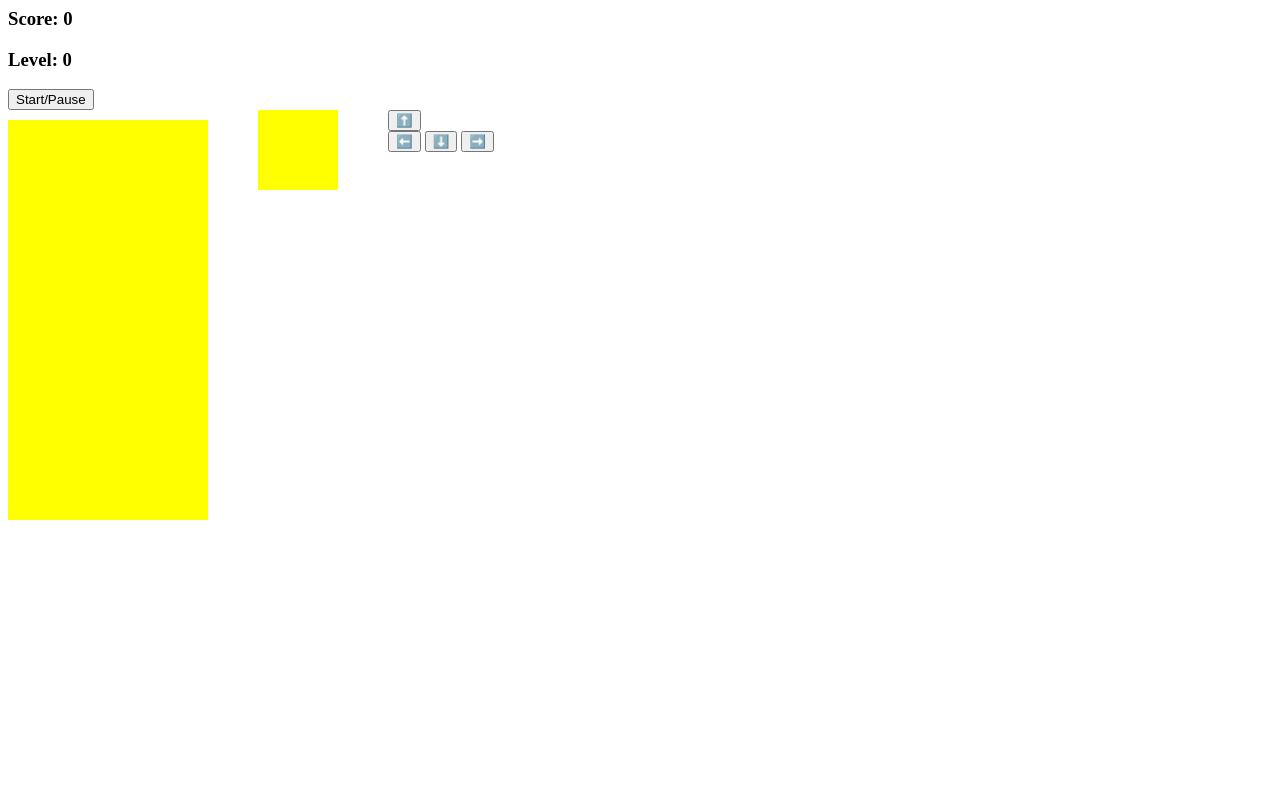
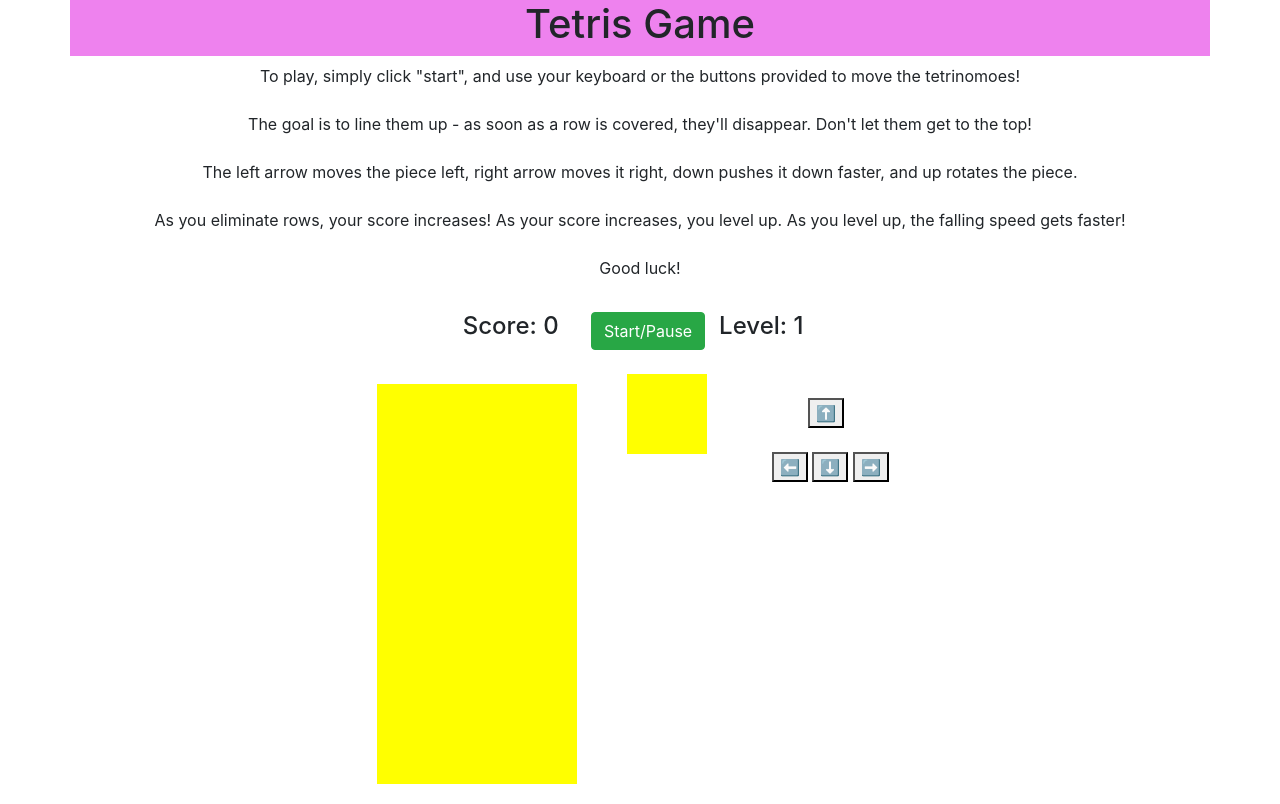
Before and after one commit to brittanyjoiner15/tetris-vanilla, a plain HTML site: page index.html in a window 1280 px wide. Drawn offline with nearby package versions, Linux system fonts and the light colour scheme.

Commit message:
updating styling

```diff
--- a/index.html
+++ b/index.html
@@ -3,14 +3,42 @@
     <meta charset="utf-8" />
     <script src="app.js" charset="utf-8"></script>
     <link rel="stylesheet" href="style.css"></link>
+    <link rel="stylesheet" href="https://stackpath.bootstrapcdn.com/bootstrap/4.3.1/css/bootstrap.min.css" integrity="sha384-ggOyR0iXCbMQv3Xipma34MD+dH/1fQ784/j6cY/iJTQUOhcWr7x9JvoRxT2MZw1T" crossorigin="anonymous">
     <title>Vanilla JS Tetris</title>
   </head>
   <body>
-
-    <h3>Score: <span id="score">0</span></h3>
-    <h3>Level: <span id="level">0</span></h3>
-    <button id="start-button">Start/Pause</button>
-
+    <div class="container head">
+        <div class="row">
+            <div class="col">
+                <h1>Tetris Game</h1>
+            </div>
+        </div>
+    </div>
+    <div class="container description mt-2">
+        <div class="row">
+            <div class="col" style="text-align: center">
+                <p>To play, simply click "start", and use your keyboard or the buttons provided to move the tetrinomoes! <br/><br/>
+                    The goal is to line them up - as soon as a row is covered, they'll disappear. Don't let them get to the top!<br/><br/>
+                    The left arrow moves the piece left, right arrow moves it right, down pushes it down faster, and up rotates the piece.<br/><br/>
+                    As you eliminate rows, your score increases! As your score increases, you level up. As you level up, the falling speed gets faster!<br/><br/>
+                    Good luck!</p>
+            </div>
+        </div>
+    </div>
+    <div class="container mt-3">
+        <div class="row rowBox">
+            <div class="col-md-4">
+                <h4>Score: <span id="score">0</span></h3>
+            </div>
+            <div class="col-md-4">
+                <button id="start-button" class="btn btn-success">Start/Pause</button>
+            </div>
+            <div class="col-md-4">
+                <h4>Level: <span id="level">1</span></h3>
+            </div>
+        </div>
+    </div>
+    <br/>
     <div class="container">
         <div class="grid">
             <div></div>
@@ -243,12 +271,23 @@
         <div></div>
     </div>
     <div class="buttons">
+        <div class="container d-inline">
+            <div class="row">
+                <div class="col">
                     <button id="top">⬆️</button>
-            <br/>
+                </div>
+            </div>
+        </div>
+        <div class="container">
+            <div class="row">
+                <div class="col">
                     <button id="left">⬅️</button>
                     <button id="down">⬇️</button>
                     <button id="right">➡️</button>
                 </div>
             </div>
+        </div>
+    </div>
+</div>
     </body>
 </html>
--- a/style.css
+++ b/style.css
@@ -1,5 +1,6 @@
 .container {
   display: flex;
+  justify-content: center;
 }
 
 .grid {
@@ -37,3 +38,16 @@
 .buttons {
   margin-left: 50px;
 }
+
+.head {
+  justify-content: center;
+  background-color: violet;
+}
+
+.description {
+  justify-content: center;
+}
+
+#top {
+  margin-left: 35%;
+}
```
Lines whose indentation alone changed are shown as unchanged.
